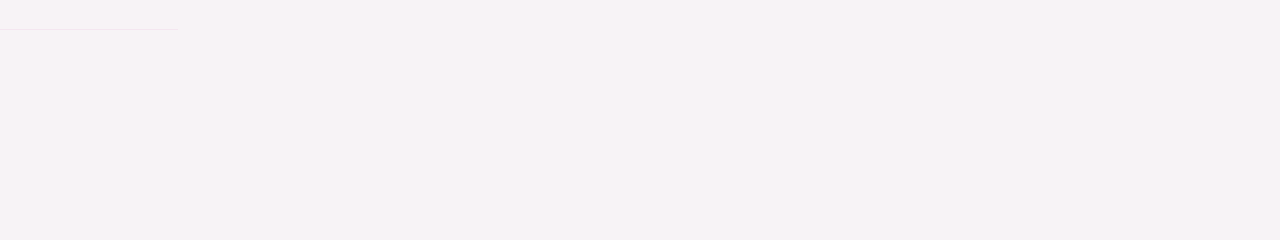
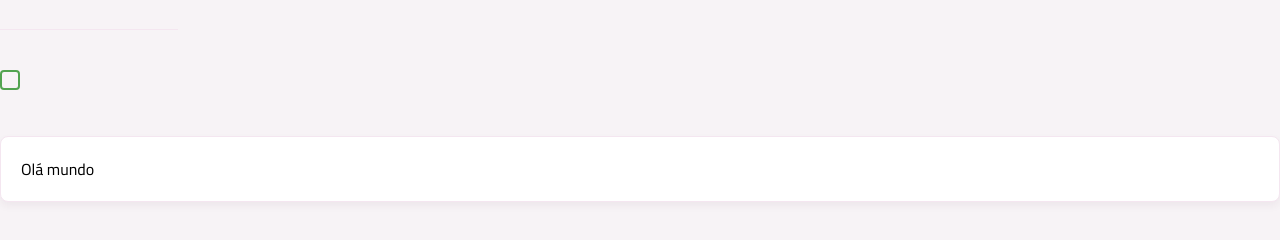
Before and after one commit to wagnersk/todo-react, a React (Vite) app: page / in a window 1280 px wide. Shown: the part 456-696 px from the top of the page. Built offline with nearby package versions, Linux system fonts and the light colour scheme.

Commit message:
feature: card

```diff
--- a/src/App.tsx
+++ b/src/App.tsx
@@ -11,6 +11,8 @@ import Badge from "./components/badge";
 import Button from "./components/button";
 import ButtonIcon from "./components/button-icon";
 import InputText from "./components/input-text";
+import InputCheckbox from "./components/input-checkbox";
+import Card from "./components/card";
 
 export default function App() {
   return (
@@ -51,6 +53,14 @@ export default function App() {
       <div>
         <InputText />
       </div>
+
+      <div>
+        <InputCheckbox />
+      </div>
+
+      <div>
+        <Card size="md">Olá mundo</Card>
+      </div>
     </div>
   );
 }
--- /dev/null
+++ b/src/components/card.tsx
@@ -0,0 +1,43 @@
+import { cva, type VariantProps } from "class-variance-authority";
+import React from "react";
+
+export const cardVariants = cva(
+    `
+    rounded-lg border border-solid border-gray-200
+    bg-white shadow-sm
+  `,
+    {
+        variants: {
+            size: {
+                none: "",
+                md: "p-5",
+            },
+        },
+        defaultVariants: {
+            size: "none",
+        },
+    }
+);
+
+interface CardProps
+    extends VariantProps<typeof cardVariants>,
+    React.ComponentProps<"div"> {
+    as?: keyof React.JSX.IntrinsicElements;
+}
+
+export default function Card({
+    as = "div",
+    size,
+    children,
+    className,
+    ...props
+}: CardProps) {
+    return React.createElement(
+        as,
+        {
+            className: cardVariants({ size, className }),
+            ...props,
+        },
+        children
+    );
+}
--- /dev/null
+++ b/src/components/input-checkbox.tsx
@@ -0,0 +1,71 @@
+import { cva, type VariantProps } from "class-variance-authority";
+
+import CheckIcon from "../assets/icons/check.svg?react";
+import Icon from "./icon";
+
+export const inputCheckboxWrapperVariants = cva(`
+    inline-flex items-center justify-center relative group
+  `);
+
+export const inputCheckboxVariants = cva(
+    `
+  appearance-none peer flex items-center justify-center cursor-pointer
+  border-2 border-solid transition overflow-hidden border-green-base
+  hover:border-green-dark hover:bg-green-dark/20
+  checked:border-green-base checked:bg-green-base
+  group-hover:checked:border-green-dark group-hover:checked:bg-green-dark
+`,
+    {
+        variants: {
+            size: {
+                md: "w-5 h-5 rounded-sm",
+            },
+            disabled: {
+                true: "pointer-events-none",
+            },
+        },
+        defaultVariants: {
+            size: "md",
+            disabled: false,
+        },
+    }
+);
+
+export const inputCheckboxIconVariants = cva(
+    `
+    absolute top-1/2 left-1 -translate-y-1/2
+    hidden peer-checked:block fill-white
+  `,
+    {
+        variants: {
+            size: {
+                md: "w-3 h-3",
+            },
+        },
+        defaultVariants: {
+            size: "md",
+        },
+    }
+);
+
+interface InputCheckboxProps
+    extends VariantProps<typeof inputCheckboxVariants>,
+    Omit<React.ComponentProps<"input">, "size" | "disabled"> { }
+
+export default function InputCheckbox({
+    size,
+    disabled,
+    className,
+    ...props
+}: InputCheckboxProps) {
+    return (
+        <label className={inputCheckboxWrapperVariants({ className })}>
+            <input
+                type="checkbox"
+                className={inputCheckboxVariants({ size, disabled })}
+                {...props}
+            />
+            <Icon className={inputCheckboxIconVariants({ size })} svg={CheckIcon} />
+        </label>
+    );
+}
```
